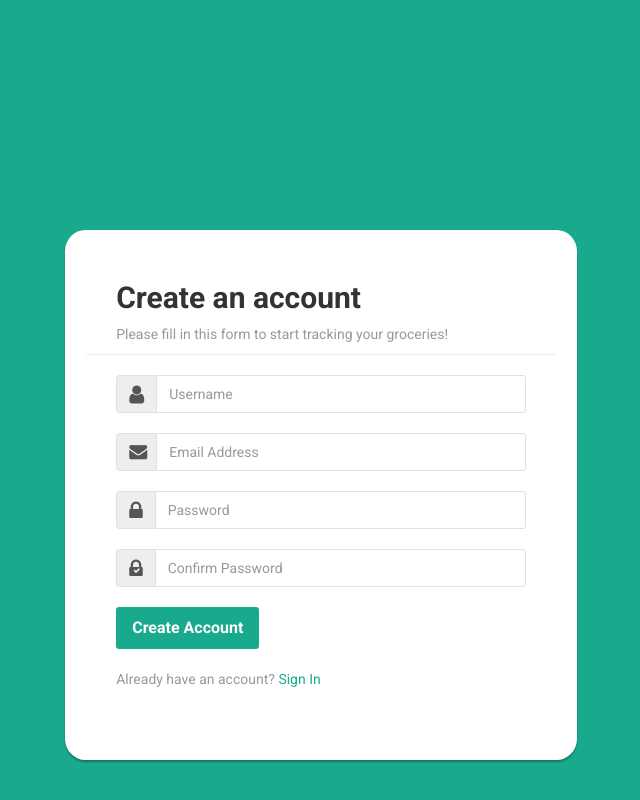
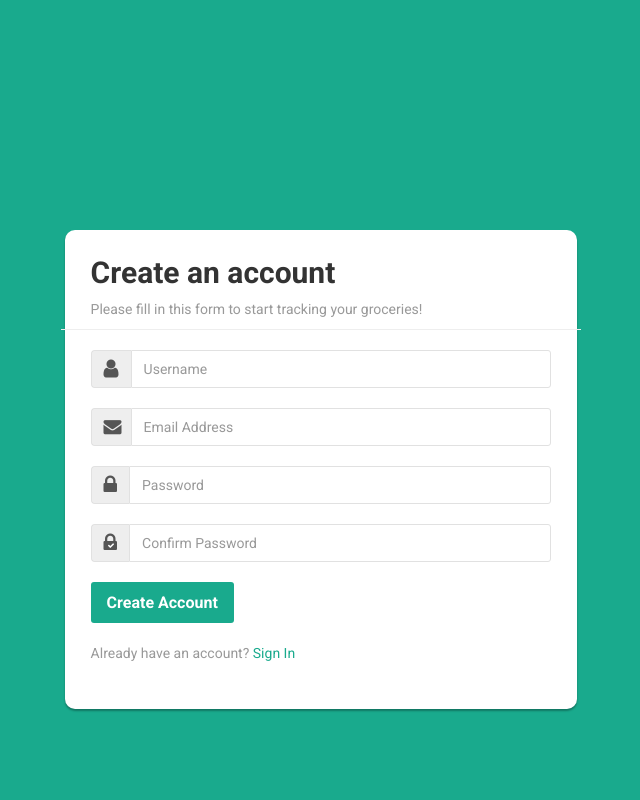
Before and after one commit to EthanWillinger/GroceryTracker, a Flask app: page / in a window 1280 px wide. Shown: the whole page, without its empty margins (319-959 px from the left). Run offline with Flask 2, Linux system fonts and the light colour scheme; some libraries are stand-ins or nearby versions.

Commit message:
style changes

```diff
--- a/static/auth.css
+++ b/static/auth.css
@@ -18,12 +18,12 @@ body {
   }
     .signup-form form {
     color: #999;
-    border-radius:4%;
+    border-radius:10px;
     margin-top: 200px;
       margin-bottom: 5px;
         background: #fff;
         box-shadow: 0px 2px 2px rgba(0, 0, 0, 0.3);
-        padding: 10%;
+        padding: 5%;
     }
   .signup-form h2 {
     color: #333;
```
